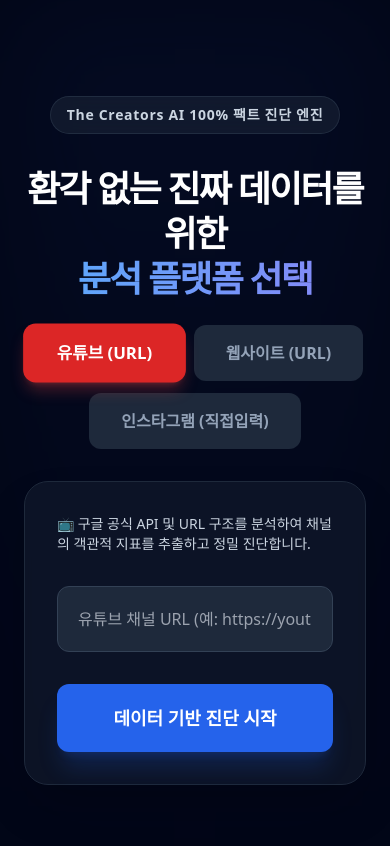
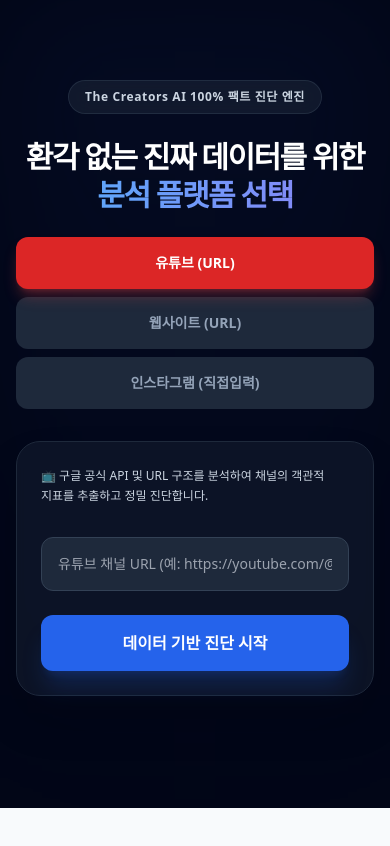
Before and after one commit to imgeon444-eng/my-diagnostic-app, a Next.js app: page /bootcamp-funnel in a window 390 px wide. Shown: the top 846 px of the page. Built offline with nearby package versions, Linux system fonts and the light colour scheme; a web font is replaced by a local one.

Commit message:
bootfinale

```diff
--- a/app/bootcamp-funnel/page.jsx
+++ b/app/bootcamp-funnel/page.jsx
@@ -2,17 +2,22 @@
 import { useState, useEffect, useRef } from 'react';
 import { useRouter } from 'next/navigation';
 import { Radar, RadarChart, PolarGrid, PolarAngleAxis, PolarRadiusAxis, ResponsiveContainer } from 'recharts';
+// 💡 [복구 완료] 어제 만든 스토리북 컴포넌트 불러오기
+import StorybookModal from './components/StorybookModal';
 
 export default function BootcampFunnelPage() {
   const router = useRouter();
   const resultRef = useRef(null);
 
   // 1. 상태 관리
-  const [platform, setPlatform] = useState('youtube'); // youtube, web, instagram
+  const [platform, setPlatform] = useState('youtube');
   const [url, setUrl] = useState('');
   const [instaData, setInstaData] = useState({ brandName: '', followerCount: '', mainContent: '', coreProblem: '' });
   const [analysisResult, setAnalysisResult] = useState(null);
   const [isLoading, setIsLoading] = useState(false);
+
+  // 💡 [복구 완료] 스토리북 모달 열림/닫힘 상태 관리
+  const [isStorybookOpen, setIsStorybookOpen] = useState(false);
 
   // 2. 분석 완료 후 결과창으로 자동 스크롤
   useEffect(() => {
@@ -59,31 +64,35 @@ export default function BootcampFunnelPage() {
   const report = analysisResult?.publicReport;
 
   return (
-    <div className="min-h-screen bg-slate-50 selection:bg-blue-500 selection:text-white font-sans">
+    <div className="min-h-screen bg-slate-50 selection:bg-blue-500 selection:text-white font-sans break-keep">
 
       {/* =========================================
           🏢 1층 로비: 플랫폼 선택 및 데이터 입력
           ========================================= */}
-      <section className="relative bg-slate-950 pt-24 pb-32 px-6 overflow-hidden min-h-[80vh] flex flex-col justify-center">
+      <section className="relative bg-slate-950 pt-20 pb-28 md:pt-24 md:pb-32 px-4 md:px-6 overflow-hidden min-h-[80vh] flex flex-col justify-center">
         <div className="absolute top-0 left-1/2 -translate-x-1/2 w-full max-w-3xl h-full bg-gradient-to-b from-blue-900/20 to-transparent blur-3xl opacity-50 pointer-events-none"></div>
         <div className="max-w-4xl mx-auto relative z-10 text-center w-full">
-          <div className="inline-flex items-center gap-2 px-4 py-2 rounded-full bg-slate-800/50 border border-slate-700/50 backdrop-blur-md mb-8">
-            <span className="text-slate-300 text-sm font-semibold tracking-wider">The Creators AI 100% 팩트 진단 엔진</span>
+          <div className="inline-flex items-center gap-2 px-4 py-2 rounded-full bg-slate-800/50 border border-slate-700/50 backdrop-blur-md mb-6 md:mb-8">
+            <span className="text-slate-300 text-xs md:text-sm font-semibold tracking-wider">The Creators AI 100% 팩트 진단 엔진</span>
           </div>
-          <h1 className="text-4xl md:text-5xl font-black text-white mb-6 tracking-tighter leading-tight">
-            환각 없는 진짜 데이터를 위한<br/><span className="text-transparent bg-clip-text bg-gradient-to-r from-blue-400 to-indigo-400">분석 플랫폼 선택</span>
+
+          {/* 💡 [모바일 최적화] 폴드 화면에서도 글자가 예쁘게 유지되도록 반응형 텍스트 및 break-keep 적용 */}
+          <h1 className="text-3xl sm:text-4xl md:text-5xl font-black text-white mb-6 tracking-tighter leading-tight break-keep">
+            환각 없는 진짜 데이터를 위한<br className="hidden sm:block" />
+            <span className="text-transparent bg-clip-text bg-gradient-to-r from-blue-400 to-indigo-400"> 분석 플랫폼 선택</span>
           </h1>
 
-          <div className="flex flex-wrap justify-center gap-3 mb-8">
-            <button onClick={() => setPlatform('youtube')} className={`px-8 py-4 rounded-xl font-bold transition-all ${platform === 'youtube' ? 'bg-red-600 text-white shadow-lg shadow-red-500/30 scale-105' : 'bg-slate-800 text-slate-400 hover:bg-slate-700'}`}>유튜브 (URL)</button>
-            <button onClick={() => setPlatform('web')} className={`px-8 py-4 rounded-xl font-bold transition-all ${platform === 'web' ? 'bg-indigo-600 text-white shadow-lg shadow-indigo-500/30 scale-105' : 'bg-slate-800 text-slate-400 hover:bg-slate-700'}`}>웹사이트 (URL)</button>
-            <button onClick={() => setPlatform('instagram')} className={`px-8 py-4 rounded-xl font-bold transition-all ${platform === 'instagram' ? 'bg-pink-600 text-white shadow-lg shadow-pink-500/30 scale-105' : 'bg-slate-800 text-slate-400 hover:bg-slate-700'}`}>인스타그램 (직접입력)</button>
+          {/* 💡 [모바일 최적화] 버튼이 좁은 화면에서는 세로로, 넓은 화면에서는 가로로 배치됨 */}
+          <div className="flex flex-col sm:flex-row justify-center gap-2 sm:gap-3 mb-8 w-full max-w-md sm:max-w-none mx-auto">
+            <button onClick={() => setPlatform('youtube')} className={`w-full sm:w-auto px-6 py-4 rounded-xl font-bold transition-all text-sm md:text-base ${platform === 'youtube' ? 'bg-red-600 text-white shadow-lg shadow-red-500/30 scale-100 sm:scale-105' : 'bg-slate-800 text-slate-400 hover:bg-slate-700'}`}>유튜브 (URL)</button>
+            <button onClick={() => setPlatform('web')} className={`w-full sm:w-auto px-6 py-4 rounded-xl font-bold transition-all text-sm md:text-base ${platform === 'web' ? 'bg-indigo-600 text-white shadow-lg shadow-indigo-500/30 scale-100 sm:scale-105' : 'bg-slate-800 text-slate-400 hover:bg-slate-700'}`}>웹사이트 (URL)</button>
+            <button onClick={() => setPlatform('instagram')} className={`w-full sm:w-auto px-6 py-4 rounded-xl font-bold transition-all text-sm md:text-base ${platform === 'instagram' ? 'bg-pink-600 text-white shadow-lg shadow-pink-500/30 scale-100 sm:scale-105' : 'bg-slate-800 text-slate-400 hover:bg-slate-700'}`}>인스타그램 (직접입력)</button>
           </div>
 
-          <div className="max-w-2xl mx-auto bg-slate-900/80 p-8 rounded-3xl border border-slate-800 backdrop-blur-sm shadow-2xl text-left">
+          <div className="max-w-2xl mx-auto bg-slate-900/80 p-6 md:p-8 rounded-3xl border border-slate-800 backdrop-blur-sm shadow-2xl text-left">
             {platform !== 'instagram' && (
               <div className="space-y-4 animate-fade-in">
-                <p className="text-slate-300 font-medium text-sm mb-4">
+                <p className="text-slate-300 font-medium text-xs md:text-sm mb-4 break-keep leading-relaxed">
                   {platform === 'youtube'
                     ? '📺 구글 공식 API 및 URL 구조를 분석하여 채널의 객관적 지표를 추출하고 정밀 진단합니다.'
                     : '🌐 웹사이트의 구조를 스캔하여 트래픽 대비 세일즈 퍼널의 빈틈과 누수를 진단합니다.'}
@@ -93,27 +102,27 @@ export default function BootcampFunnelPage() {
                   value={url}
                   onChange={(e) => setUrl(e.target.value)}
                   placeholder={platform === 'youtube' ? "유튜브 채널 URL (예: https://youtube.com/@...)" : "웹사이트 URL 입력"}
-                  className="w-full bg-slate-800 border border-slate-700 p-5 rounded-xl text-white outline-none focus:ring-2 focus:ring-blue-500 transition-all"
+                  className="w-full bg-slate-800 border border-slate-700 p-4 md:p-5 rounded-xl text-white text-sm md:text-base outline-none focus:ring-2 focus:ring-blue-500 transition-all"
                 />
               </div>
             )}
 
             {platform === 'instagram' && (
-              <div className="space-y-4 animate-fade-in">
-                <p className="text-slate-300 font-medium text-sm mb-4">
-                  🔒 인스타그램의 보안 정책을 존중합니다. 환각(거짓) 없는 진짜 분석을 위해 채널의 객관적 팩트를 직접 입력해 주십시오.
+              <div className="space-y-3 md:space-y-4 animate-fade-in">
+                <p className="text-slate-300 font-medium text-xs md:text-sm mb-4 break-keep leading-relaxed">
+                  🔒 인스타그램의 보안 정책을 존중합니다. 환각 없는 진짜 분석을 위해 채널의 객관적 팩트를 직접 입력해 주십시오.
                 </p>
-                <input type="text" value={instaData.brandName} onChange={(e) => setInstaData({...instaData, brandName: e.target.value})} placeholder="브랜드명 또는 계정명 (필수)" className="w-full bg-slate-800 border border-slate-700 p-4 rounded-xl text-white outline-none focus:ring-2 focus:ring-pink-500" />
-                <input type="text" value={instaData.followerCount} onChange={(e) => setInstaData({...instaData, followerCount: e.target.value})} placeholder="대략적인 팔로워 수 (예: 1.5만명) (필수)" className="w-full bg-slate-800 border border-slate-700 p-4 rounded-xl text-white outline-none focus:ring-2 focus:ring-pink-500" />
-                <input type="text" value={instaData.mainContent} onChange={(e) => setInstaData({...instaData, mainContent: e.target.value})} placeholder="핵심 콘텐츠 주제 (예: 승무원 면접 코칭)" className="w-full bg-slate-800 border border-slate-700 p-4 rounded-xl text-white outline-none focus:ring-2 focus:ring-pink-500" />
-                <input type="text" value={instaData.coreProblem} onChange={(e) => setInstaData({...instaData, coreProblem: e.target.value})} placeholder="현재 느끼는 가장 큰 고민 (예: 결제 전환율 저조)" className="w-full bg-slate-800 border border-slate-700 p-4 rounded-xl text-white outline-none focus:ring-2 focus:ring-pink-500" />
+                <input type="text" value={instaData.brandName} onChange={(e) => setInstaData({...instaData, brandName: e.target.value})} placeholder="브랜드명 또는 계정명 (필수)" className="w-full bg-slate-800 border border-slate-700 p-4 rounded-xl text-white text-sm outline-none focus:ring-2 focus:ring-pink-500" />
+                <input type="text" value={instaData.followerCount} onChange={(e) => setInstaData({...instaData, followerCount: e.target.value})} placeholder="대략적인 팔로워 수 (예: 1.5만명) (필수)" className="w-full bg-slate-800 border border-slate-700 p-4 rounded-xl text-white text-sm outline-none focus:ring-2 focus:ring-pink-500" />
+                <input type="text" value={instaData.mainContent} onChange={(e) => setInstaData({...instaData, mainContent: e.target.value})} placeholder="핵심 콘텐츠 주제 (예: 승무원 면접 코칭)" className="w-full bg-slate-800 border border-slate-700 p-4 rounded-xl text-white text-sm outline-none focus:ring-2 focus:ring-pink-500" />
+                <input type="text" value={instaData.coreProblem} onChange={(e) => setInstaData({...instaData, coreProblem: e.target.value})} placeholder="현재 느끼는 가장 큰 고민 (예: 결제 저조)" className="w-full bg-slate-800 border border-slate-700 p-4 rounded-xl text-white text-sm outline-none focus:ring-2 focus:ring-pink-500" />
               </div>
             )}
 
             <button
               onClick={handleAnalyze}
               disabled={isLoading}
-              className="w-full mt-8 bg-blue-600 text-white px-8 py-5 rounded-xl font-bold text-lg hover:bg-blue-500 disabled:bg-slate-700 transition-all flex justify-center items-center gap-2 shadow-xl shadow-blue-600/20"
+              className="w-full mt-6 md:mt-8 bg-blue-600 text-white px-6 py-4 md:py-5 rounded-xl font-bold text-base md:text-lg hover:bg-blue-500 disabled:bg-slate-700 transition-all flex justify-center items-center gap-2 shadow-xl shadow-blue-600/20"
             >
               {isLoading ? '팩트 기반 정밀 진단 중...' : '데이터 기반 진단 시작'}
             </button>
@@ -126,75 +135,87 @@ export default function BootcampFunnelPage() {
           ========================================= */}
       <div ref={resultRef} className="scroll-mt-10">
         {report && (
-          <div className="max-w-4xl mx-auto px-6 py-16 space-y-10 animate-fade-in-up">
-            <section className="bg-white p-8 md:p-12 rounded-[2rem] shadow-2xl border border-slate-100 relative overflow-hidden">
+          <div className="max-w-4xl mx-auto px-4 md:px-6 py-12 md:py-16 space-y-8 md:space-y-10 animate-fade-in-up">
+            <section className="bg-white p-6 md:p-12 rounded-[2rem] shadow-2xl border border-slate-100 relative overflow-hidden">
               <div className="absolute top-0 left-0 w-full h-2 bg-gradient-to-r from-blue-600 to-indigo-600"></div>
 
-              <div className="text-center mb-10">
-                <h2 className="text-3xl font-black text-slate-900 mb-2">AI 정밀 진단 리포트</h2>
-                <p className="text-slate-500 font-medium">데이터 엔진이 추출한 팩트 기반 결과입니다.</p>
+              <div className="text-center mb-8 md:mb-10">
+                <h2 className="text-2xl md:text-3xl font-black text-slate-900 mb-2 break-keep">AI 정밀 진단 리포트</h2>
+                <p className="text-slate-500 text-sm md:text-base font-medium break-keep">데이터 엔진이 추출한 팩트 기반 결과입니다.</p>
               </div>
 
-              {/* 💡 [핀셋 수정 완료] 정보 바 글자 겹침 방지 (break-all 및 min-w-0 추가) */}
-              <div className="bg-slate-900 rounded-3xl p-8 mb-10 text-white grid md:grid-cols-3 gap-8 shadow-xl">
+              {/* 💡 정보 바 모바일 최적화 (격자 간격 및 글자 깨짐 방지) */}
+              <div className="bg-slate-900 rounded-3xl p-6 md:p-8 mb-8 md:mb-10 text-white grid grid-cols-1 sm:grid-cols-3 gap-6 md:gap-8 shadow-xl">
                 <div className="flex flex-col gap-1 min-w-0">
-                  <span className="text-blue-400 text-xs font-bold uppercase">Brand</span>
-                  <span className="text-xl font-black break-all">{report.brandName}</span>
+                  <span className="text-blue-400 text-[10px] md:text-xs font-bold uppercase">Brand</span>
+                  <span className="text-lg md:text-xl font-black break-all">{report.brandName}</span>
                 </div>
                 <div className="flex flex-col gap-1 min-w-0">
-                  <span className="text-blue-400 text-xs font-bold uppercase">Rep</span>
-                  <span className="text-sm font-bold opacity-80 break-all">{report.representative}</span>
+                  <span className="text-blue-400 text-[10px] md:text-xs font-bold uppercase">Rep</span>
+                  <span className="text-xs md:text-sm font-bold opacity-80 break-all">{report.representative}</span>
                 </div>
                 <div className="flex flex-col gap-1 min-w-0">
-                  <span className="text-blue-400 text-xs font-bold uppercase">Sector</span>
-                  <span className="text-sm font-bold opacity-80 break-all">{report.category}</span>
+                  <span className="text-blue-400 text-[10px] md:text-xs font-bold uppercase">Sector</span>
+                  <span className="text-xs md:text-sm font-bold opacity-80 break-all">{report.category}</span>
                 </div>
               </div>
 
               {/* 차트 & 비용 */}
-              <div className="grid grid-cols-1 md:grid-cols-2 gap-8 mb-10">
-                <div className="bg-slate-950 rounded-3xl p-6 flex flex-col items-center justify-center min-h-[320px]">
-                  <span className="text-slate-400 font-bold text-xs uppercase tracking-widest mb-4">Analysis Radar</span>
-                  <ResponsiveContainer width="100%" height={250}>
+              <div className="grid grid-cols-1 md:grid-cols-2 gap-6 md:gap-8 mb-8 md:mb-10">
+                <div className="bg-slate-950 rounded-3xl p-4 md:p-6 flex flex-col items-center justify-center min-h-[280px] md:min-h-[320px]">
+                  <span className="text-slate-400 font-bold text-[10px] md:text-xs uppercase tracking-widest mb-4">Analysis Radar</span>
+                  <ResponsiveContainer width="100%" height={220}>
                     <RadarChart cx="50%" cy="50%" outerRadius="70%" data={report.chartData}>
                       <PolarGrid stroke="#334155" />
-                      <PolarAngleAxis dataKey="subject" tick={{ fill: '#94a3b8', fontSize: 11, fontWeight: 'bold' }} />
+                      <PolarAngleAxis dataKey="subject" tick={{ fill: '#94a3b8', fontSize: 10, fontWeight: 'bold' }} />
                       <Radar name="Score" dataKey="score" stroke="#3b82f6" strokeWidth={2} fill="#3b82f6" fillOpacity={0.4} />
                     </RadarChart>
                   </ResponsiveContainer>
                 </div>
-                <div className="bg-red-50 p-8 rounded-3xl border border-red-100 text-center flex flex-col justify-center">
-                  <span className="text-slate-500 font-bold text-sm">월간 예상 누수 비용</span>
-                  <h3 className="text-4xl md:text-5xl font-black text-red-600 my-4 tracking-tighter">{report.monthlyLeakageCost?.toLocaleString()}원</h3>
-                  <p className="text-sm text-red-500 font-bold">{report.painPoint}</p>
+                <div className="bg-red-50 p-6 md:p-8 rounded-3xl border border-red-100 text-center flex flex-col justify-center">
+                  <span className="text-slate-500 font-bold text-xs md:text-sm break-keep">월간 예상 누수 비용</span>
+                  <h3 className="text-3xl md:text-5xl font-black text-red-600 my-3 md:my-4 tracking-tighter">{report.monthlyLeakageCost?.toLocaleString()}원</h3>
+                  <p className="text-xs md:text-sm text-red-500 font-bold break-keep leading-relaxed">{report.painPoint}</p>
                 </div>
               </div>
 
               {/* SWOT */}
-              <div className="grid grid-cols-1 md:grid-cols-2 gap-4 mb-10">
+              <div className="grid grid-cols-1 md:grid-cols-2 gap-4 mb-8 md:mb-10">
                 {Object.entries(report.swot).map(([key, val]) => (
-                  <div key={key} className="bg-slate-50 p-6 rounded-2xl border border-slate-200">
-                    <span className="text-blue-600 font-black text-xl mr-2">{key.toUpperCase()}</span>
-                    <p className="text-slate-700 text-sm mt-2 font-medium leading-relaxed">{val}</p>
+                  <div key={key} className="bg-slate-50 p-5 md:p-6 rounded-2xl border border-slate-200">
+                    <span className="text-blue-600 font-black text-lg md:text-xl mr-2">{key.toUpperCase()}</span>
+                    <p className="text-slate-700 text-xs md:text-sm mt-2 font-medium leading-relaxed break-keep">{val}</p>
                   </div>
                 ))}
               </div>
 
-              <div className="pt-8 mb-10 border-t border-slate-100 text-center">
-                <p className="text-slate-400 text-xs font-bold uppercase tracking-widest mb-4">AI Identity Analysis</p>
-                <p className="text-slate-800 font-bold leading-relaxed">{report.identity}</p>
+              {/* 💡 [복구 완료] 스토리북 진입 버튼 */}
+              <div className="bg-slate-800 rounded-3xl p-6 md:p-8 text-white shadow-xl mb-8 md:mb-10 text-center flex flex-col items-center">
+                <h4 className="text-lg md:text-xl font-black mb-2 break-keep">이 채널의 문제점을 어떻게 해결할까요?</h4>
+                <p className="text-slate-400 text-xs md:text-sm mb-6 break-keep">AI가 분석한 맞춤형 퍼널 스토리북을 확인해 보세요.</p>
+                <button
+                  onClick={() => setIsStorybookOpen(true)}
+                  className="w-full md:w-auto bg-slate-700 border border-slate-600 text-white px-6 md:px-8 py-3 md:py-4 rounded-xl font-bold text-sm md:text-base hover:bg-slate-600 transition-all flex items-center justify-center gap-2"
+                >
+                  📖 내 채널 퍼널 스토리북 열람하기
+                </button>
+              </div>
+
+              <div className="pt-6 md:pt-8 mb-8 md:mb-10 border-t border-slate-100 text-center">
+                <p className="text-slate-400 text-[10px] md:text-xs font-bold uppercase tracking-widest mb-3 md:mb-4">AI Identity Analysis</p>
+                <p className="text-slate-800 text-sm md:text-base font-bold leading-relaxed break-keep">{report.identity}</p>
               </div>
 
               {/* =========================================
                   🚪 3층 출구: 랜딩 페이지로 이동 (라우팅)
                   ========================================= */}
-              <div className="bg-indigo-600 rounded-3xl p-10 text-white shadow-2xl text-center relative overflow-hidden">
+              <div className="bg-indigo-600 rounded-3xl p-6 md:p-10 text-white shadow-2xl text-center relative overflow-hidden">
                 <div className="absolute top-0 right-0 w-32 h-32 bg-white/10 rounded-full blur-3xl"></div>
-                <h4 className="text-2xl font-black mb-4 relative z-10">💡 월 {report.monthlyLeakageCost?.toLocaleString()}원의 누수를 지금 막으시겠습니까?</h4>
-                <p className="text-indigo-100 mb-8 font-medium relative z-10">The Creators AI 부트캠프에서 당신의 채널을 자동화 수익 엔진으로 바꿔드립니다.</p>
+                <h4 className="text-xl md:text-2xl font-black mb-3 md:mb-4 relative z-10 break-keep leading-tight">💡 월 {report.monthlyLeakageCost?.toLocaleString()}원의 누수를<br className="block sm:hidden"/> 지금 막으시겠습니까?</h4>
+                <p className="text-indigo-100 text-xs md:text-sm mb-6 md:mb-8 font-medium relative z-10 break-keep">The Creators AI 부트캠프에서 당신의 채널을 자동화 수익 엔진으로 바꿔드립니다.</p>
                 <button
                   onClick={() => router.push('/bootcamp-sales')}
-                  className="relative z-10 bg-white text-indigo-600 px-10 py-5 rounded-2xl font-black text-xl hover:bg-indigo-50 transition-all shadow-xl hover:scale-105 active:scale-95"
+                  className="w-full md:w-auto relative z-10 bg-white text-indigo-600 px-6 md:px-10 py-4 md:py-5 rounded-xl md:rounded-2xl font-black text-sm md:text-xl hover:bg-indigo-50 transition-all shadow-xl hover:scale-105 active:scale-95 break-keep"
                 >
                   부트캠프 커리큘럼 확인 및 신청하기 →
                 </button>
@@ -204,6 +225,15 @@ export default function BootcampFunnelPage() {
           </div>
         )}
       </div>
+
+      {/* 💡 [복구 완료] 스토리북 모달 렌더링 */}
+      {isStorybookOpen && report && (
+        <StorybookModal
+          report={report}
+          onClose={() => setIsStorybookOpen(false)}
+        />
+      )}
+
     </div>
   );
 }
```
